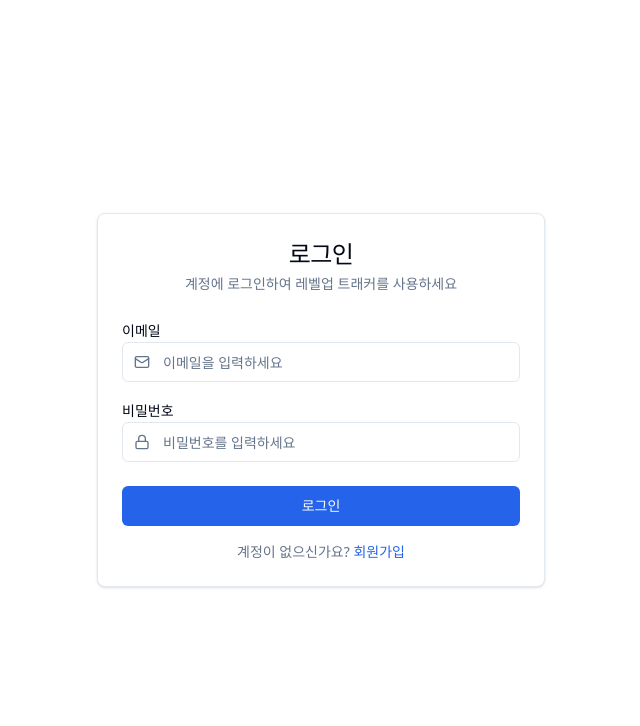
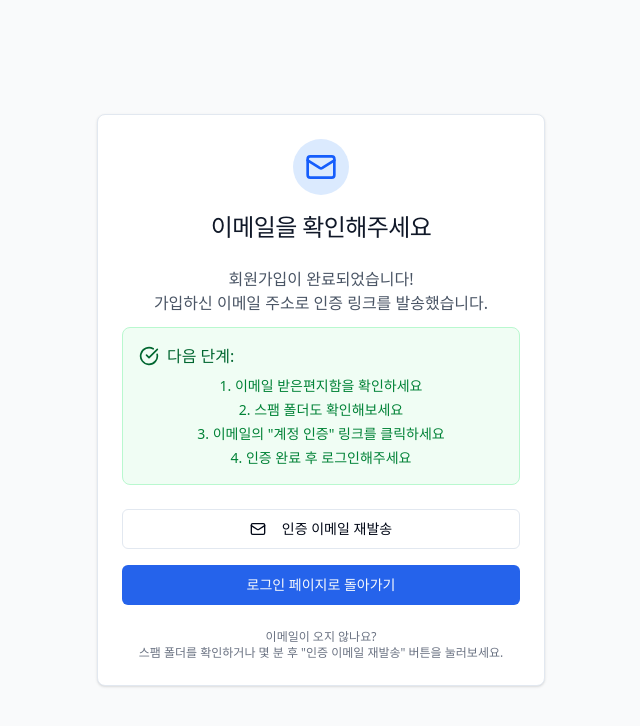
Before and after one commit to yeonnybus/level-up-tracker, a React (Vite) app: page /email-verification in a window 1280 px wide. Before the commit this address led to /auth. Shown: the top 726 px of the page, without its empty margins (319-959 px from the left). Built offline with nearby package versions, Linux system fonts and the light colour scheme; no server answers.

Commit message:
feat: 회원가입 후 리디렉션 이메일 인증 페이지 추가

```diff
--- a/src/App.tsx
+++ b/src/App.tsx
@@ -6,6 +6,7 @@ import { AuthGuard } from "./components/AuthGuard";
 import { AuthProvider } from "./contexts/AuthContext";
 import { useAuth } from "./hooks/useAuth";
 import { Dashboard } from "./pages/Dashboard";
+import { EmailVerificationPage } from "./pages/EmailVerificationPage";
 import { GroupDashboardPage } from "./pages/GroupDashboardPage";
 import { GroupsPage } from "./pages/GroupsPage";
 import { ProfileSetupPage } from "./pages/ProfileSetupPage";
@@ -33,6 +34,10 @@ function AppContent() {
         <Route
           path="/auth"
           element={!user ? <Auth /> : <Navigate to="/" replace />}
+        />
+        <Route
+          path="/email-verification"
+          element={<EmailVerificationPage />}
         />
         <Route
           path="/profile-setup"
--- a/src/components/Auth.tsx
+++ b/src/components/Auth.tsx
@@ -22,8 +22,8 @@ export const Auth: React.FC<AuthProps> = ({
   };
 
   const handleSignUpSuccess = () => {
-    // 회원가입 성공 시 프로필 설정 페이지로 이동
-    navigate("/profile-setup");
+    // 회원가입 성공 시 이메일 확인 페이지로 이동
+    navigate("/email-verification");
   };
 
   return (
--- /dev/null
+++ b/src/pages/EmailVerificationPage.tsx
@@ -0,0 +1,126 @@
+import { CheckCircle, Mail, RefreshCw } from "lucide-react";
+import React, { useState } from "react";
+import { useNavigate } from "react-router-dom";
+import { supabase } from "../lib/supabase";
+import { Button } from "../components/ui/button";
+import { Card, CardContent, CardHeader, CardTitle } from "../components/ui/card";
+
+export const EmailVerificationPage: React.FC = () => {
+  const [isResending, setIsResending] = useState(false);
+  const [resendMessage, setResendMessage] = useState("");
+  const navigate = useNavigate();
+
+  const handleResendEmail = async () => {
+    setIsResending(true);
+    setResendMessage("");
+
+    try {
+      // 현재 사용자 정보 가져오기
+      const { data: { user } } = await supabase.auth.getUser();
+
+      if (user?.email) {
+        const { error } = await supabase.auth.resend({
+          type: 'signup',
+          email: user.email,
+        });
+
+        if (error) {
+          setResendMessage("이메일 재발송에 실패했습니다. 잠시 후 다시 시도해주세요.");
+        } else {
+          setResendMessage("인증 이메일이 재발송되었습니다. 이메일을 확인해주세요.");
+        }
+      }
+    } catch {
+      setResendMessage("오류가 발생했습니다. 잠시 후 다시 시도해주세요.");
+    } finally {
+      setIsResending(false);
+    }
+  };
+
+  const handleBackToLogin = () => {
+    navigate("/login");
+  };
+
+  return (
+    <div className="min-h-screen flex items-center justify-center py-12 px-4 sm:px-6 lg:px-8 bg-gray-50">
+      <Card className="w-full max-w-md">
+        <CardHeader className="text-center">
+          <div className="mx-auto mb-4 p-3 bg-blue-100 rounded-full w-fit">
+            <Mail className="h-8 w-8 text-blue-600" />
+          </div>
+          <CardTitle className="text-2xl font-bold text-gray-900">
+            이메일을 확인해주세요
+          </CardTitle>
+        </CardHeader>
+
+        <CardContent className="space-y-6">
+          <div className="text-center space-y-3">
+            <p className="text-gray-600">
+              회원가입이 완료되었습니다!<br />
+              가입하신 이메일 주소로 인증 링크를 발송했습니다.
+            </p>
+
+            <div className="bg-green-50 border border-green-200 rounded-lg p-4">
+              <div className="flex items-center gap-2 text-green-800 mb-2">
+                <CheckCircle className="h-5 w-5" />
+                <span className="font-medium">다음 단계:</span>
+              </div>
+              <ol className="text-sm text-green-700 space-y-1 list-decimal list-inside">
+                <li>이메일 받은편지함을 확인하세요</li>
+                <li>스팸 폴더도 확인해보세요</li>
+                <li>이메일의 "계정 인증" 링크를 클릭하세요</li>
+                <li>인증 완료 후 로그인해주세요</li>
+              </ol>
+            </div>
+          </div>
+
+          <div className="space-y-4">
+            <Button
+              onClick={handleResendEmail}
+              disabled={isResending}
+              variant="outline"
+              className="w-full"
+            >
+              {isResending ? (
+                <>
+                  <RefreshCw className="mr-2 h-4 w-4 animate-spin" />
+                  발송 중...
+                </>
+              ) : (
+                <>
+                  <Mail className="mr-2 h-4 w-4" />
+                  인증 이메일 재발송
+                </>
+              )}
+            </Button>
+
+            {resendMessage && (
+              <div
+                className={`text-sm text-center p-3 rounded ${
+                  resendMessage.includes("재발송되었습니다")
+                    ? "bg-green-50 text-green-700 border border-green-200"
+                    : "bg-red-50 text-red-700 border border-red-200"
+                }`}
+              >
+                {resendMessage}
+              </div>
+            )}
+
+            <Button
+              onClick={handleBackToLogin}
+              variant="default"
+              className="w-full"
+            >
+              로그인 페이지로 돌아가기
+            </Button>
+          </div>
+
+          <div className="text-xs text-gray-500 text-center">
+            이메일이 오지 않나요?<br />
+            스팸 폴더를 확인하거나 몇 분 후 "인증 이메일 재발송" 버튼을 눌러보세요.
+          </div>
+        </CardContent>
+      </Card>
+    </div>
+  );
+};
```
